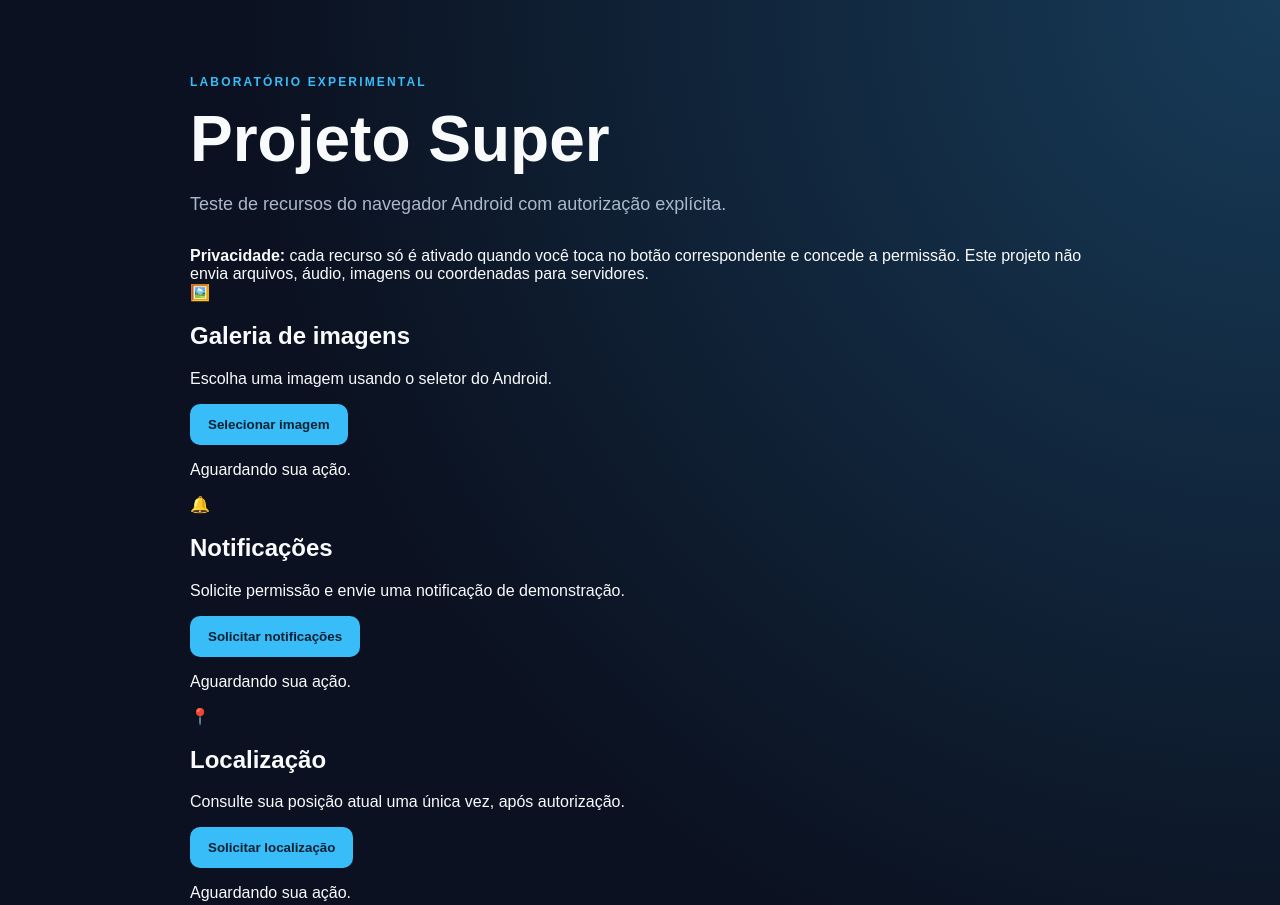
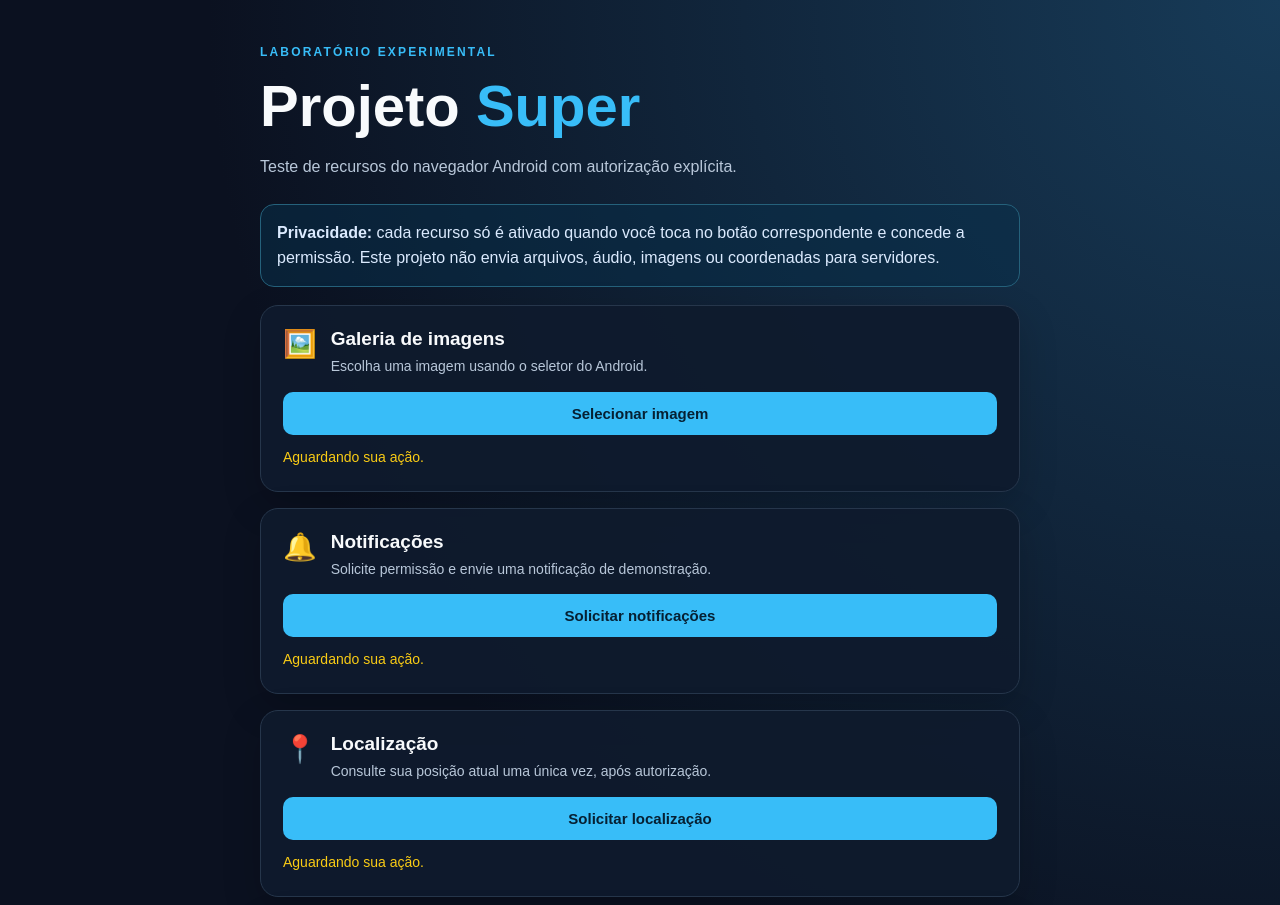
Before and after one commit to buenodossantosadriel-ai/-Projeto-Super, a plain HTML site: page index.html in a window 1280 px wide. Shown: the top 905 px of the page. Drawn offline with Linux system fonts and the light colour scheme.

Commit message:
Atualiza estilos da interface do laboratório

```diff
--- a/style.css
+++ b/style.css
@@ -4,61 +4,53 @@
   background: #0b1120;
   color: #f8fafc;
 }
-
 * { box-sizing: border-box; }
-
 body {
   margin: 0;
   min-height: 100vh;
   background: radial-gradient(circle at top right, #173b58 0, #0b1120 48%);
 }
-
-.container {
-  width: min(900px, 100% - 32px);
-  margin: 0 auto;
-  padding: 72px 0;
+.container { width: min(760px, 100% - 32px); margin: 0 auto; padding: 42px 0; }
+.hero { margin-bottom: 24px; }
+.eyebrow { color: #38bdf8; font-size: 12px; font-weight: 700; letter-spacing: .18em; }
+h1 { margin: 12px 0; font-size: clamp(40px, 8vw, 58px); }
+h1 span { color: #38bdf8; }
+.hero p, .card p { color: #b8c7d9; line-height: 1.55; }
+.notice {
+  padding: 16px; margin-bottom: 18px; border: 1px solid #25617b;
+  border-radius: 14px; background: rgba(8, 47, 73, .55);
+  color: #dbeafe; line-height: 1.55;
 }
-
-header { margin-bottom: 32px; }
-
-.eyebrow {
-  color: #38bdf8;
-  font-size: 12px;
-  font-weight: 700;
-  letter-spacing: .18em;
+.card {
+  padding: 22px; margin: 16px 0; border: 1px solid #26364b;
+  border-radius: 18px; background: rgba(15, 27, 45, .92);
+  box-shadow: 0 14px 38px rgba(0, 0, 0, .18);
 }
-
-h1 {
-  margin: 12px 0;
-  font-size: clamp(40px, 8vw, 64px);
+.card h2 { margin: 0 0 6px; font-size: 19px; }
+.card-heading { display: flex; gap: 14px; align-items: flex-start; margin-bottom: 14px; }
+.card-heading p { margin: 4px 0 0; font-size: 14px; }
+.emoji { font-size: 27px; }
+button {
+  width: 100%; border: 0; border-radius: 10px; padding: 13px 16px;
+  color: #062033; background: #38bdf8; font-size: 15px;
+  font-weight: 700; cursor: pointer;
 }
-
-header p { color: #aab8ca; font-size: 18px; }
-
-.panel {
-  padding: 28px;
-  border: 1px solid #26364b;
-  border-radius: 20px;
-  background: rgba(15, 27, 45, .88);
-  box-shadow: 0 20px 60px rgba(0, 0, 0, .25);
+button:hover { background: #7dd3fc; }
+button:focus-visible { outline: 3px solid #facc15; outline-offset: 3px; }
+.status { min-height: 20px; margin: 12px 0 0; color: #facc15 !important; font-size: 14px; overflow-wrap: anywhere; }
+.result { padding: 12px; border-radius: 9px; background: #081321; overflow-wrap: anywhere; }
+.preview, .video-preview {
+  display: block; width: 100%; max-height: 340px; object-fit: contain;
+  margin-top: 14px; border-radius: 12px; background: #020617;
 }
-
-.panel p { color: #cbd5e1; }
-
-button {
-  border: 0;
-  border-radius: 10px;
-  padding: 13px 18px;
-  color: #062033;
-  background: #38bdf8;
-  font-weight: 700;
-  cursor: pointer;
+[hidden] { display: none !important; }
+.button-danger { color: #fff; background: #b91c1c; }
+.button-danger:hover { background: #dc2626; }
+.button-secondary { margin-top: 12px; color: #e2e8f0; background: #334155; }
+.button-secondary:hover { background: #475569; }
+.log-card ol { padding-left: 22px; color: #cbd5e1; font-size: 13px; line-height: 1.7; overflow-wrap: anywhere; }
+footer { padding: 20px 4px; color: #94a3b8; font-size: 12px; line-height: 1.6; text-align: center; }
+@media (max-width: 480px) {
+  .container { padding-top: 28px; }
+  .card { padding: 18px; }
 }
-
-button:hover { background: #7dd3fc; }
-
-pre {
-  overflow-x: auto;
-  color: #86efac;
-  white-space: pre-wrap;
-}
```
